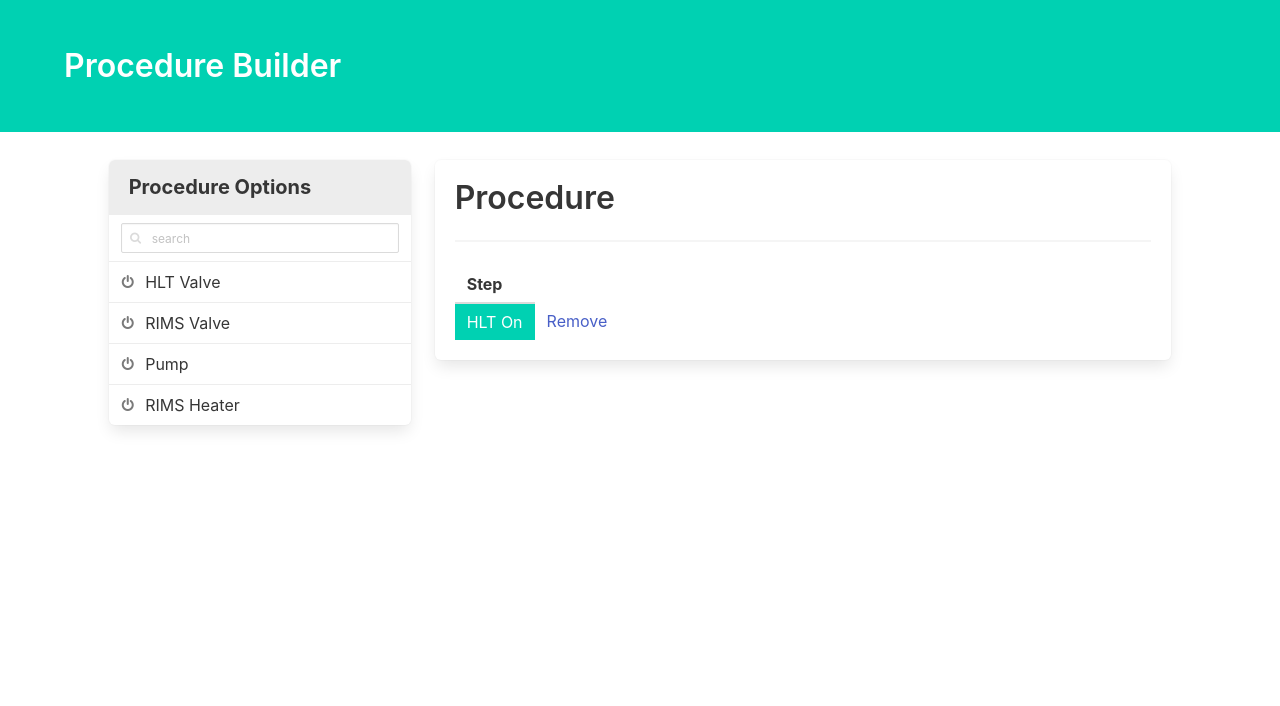
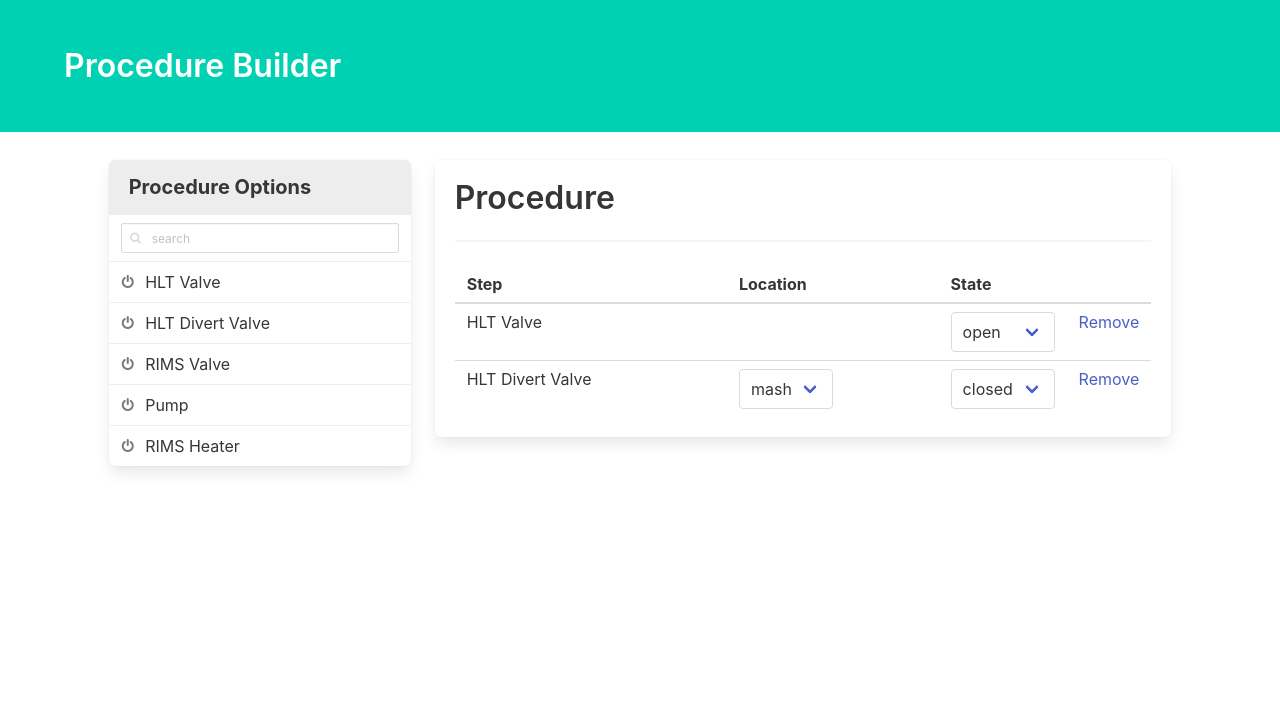
Before and after one commit to llamicron/weber, a Flask app: page / in a window 1280 px wide. Shown: the top 706 px of the page. Run offline with Flask 2, Linux system fonts and the light colour scheme; some libraries are stand-ins or nearby versions.

Commit message:
Commit before something potentially stupid

```diff
--- a/static/components.js
+++ b/static/components.js
@@ -14,9 +14,22 @@ Vue.component("bulma-hero", {
 
 Vue.component("panel-item", {
   props: ['id', 'name'],
+
+  data() {
+    return {
+      isActive: false
+    }
+  },
+
+  methods: {
+    toggleActive() {
+      this.isActive = !this.isActive
+    }
+  },
+
   template: `
   <!-- Pump Panel Item -->
-  <a class="panel-block">
+  <a class="panel-block" :class="{ 'is-active': isActive }" @click="toggleActive">
     <span class="panel-icon">
       <i class="fa fa-power-off" aria-hidden="true"></i>
     </span>
--- a/static/procedures.js
+++ b/static/procedures.js
@@ -2,21 +2,26 @@ var procedureBuilder = new Vue({
   el: '#procedure-builder',
   data: {
     "relays": [
+
       {
         "name": "hlt",
-        "location": "",
         "state": 0,
         "prettyName": "HLT Valve"
       },
       {
+        "name": "hltDivert",
+        "location": 1,
+        "state": 0,
+        "prettyName": "HLT Divert Valve"
+      },
+      {
         "name": "rims",
-        "location": "",
+        "location": 1,
         "state": 0,
         "prettyName": "RIMS Valve"
       },
       {
         "name": "pump",
-        "location": null,
         "state": 0,
         "prettyName": "Pump"
       }
@@ -25,12 +30,22 @@ var procedureBuilder = new Vue({
       {
         "name": "rims",
         "state": 0,
-        "prettyName": "RIMS"
+        "prettyName": "RIMS Heater"
       }
     ],
 
     tableData: [
-      "HLT On"
+      {
+        "name": "hlt",
+        "state": 1,
+        "prettyName": "HLT Valve"
+      },
+      {
+        "name": "hltDivert",
+        "location": 1,
+        "state": 0,
+        "prettyName": "HLT Divert Valve"
+      },
     ]
   },
 
--- a/static/styles.css
+++ b/static/styles.css
@@ -3,16 +3,10 @@
 }
 
 
-th.is-1 {
-  width: 10%;
+#step-heading {
+  width: 60%;
 }
 
-th.is-2 {
-  width: 20%;
-}
-th.is-3 {
-  width: 30%;
-}
-th.is-4 {
+#location-heading {
   width: 40%;
 }
--- a/templates/index.html
+++ b/templates/index.html
@@ -2,6 +2,10 @@
 
 <head>
   <title>Weber Testing</title>
+  <!-- Bulma -->
+  <link rel="stylesheet" href="https://cdnjs.cloudflare.com/ajax/libs/bulma/0.5.1/css/bulma.css">
+  <!-- Custom CSS Styles -->
+  <link rel="stylesheet" href="(( url_for('static', filename='styles.css') ))">
 </head>
 
 <body>
@@ -31,48 +35,14 @@
             </p>
           </div>
 
-          <!-- HLT Panel Item -->
-          <!-- <a class="panel-block" id="hlt-relay-option" @click="addOption">
-            <span class="panel-icon">
-              <i class="fa fa-exchange" aria-hidden="true"></i>
-            </span>
-            HLT Valve
-          </a> -->
-          <panel-item id="hlt-valve-option" name="HLT Valve">
-            HLT Valve
+          <!-- Relay Items -->
+          <panel-item v-for="relay in relays" :id="relay.name + '-valve-option'" :name="relay.prettyName">
+            {{ relay.prettyName }}
           </panel-item>
 
-          <!-- RIMS Panel Item -->
-          <!-- <a class="panel-block" id="rims-relay-option" @click="addOption">
-            <span class="panel-icon">
-              <i class="fa fa-exchange" aria-hidden="true"></i>
-            </span>
-            RIMS Valve
-          </a> -->
-          <panel-item id="rims-valve-option" name="RIMS Valve">
-            RIMS Valve
-          </panel-item>
-
-          <!-- Pump Panel Item -->
-          <!-- <a class="panel-block" id="pump-relay-option" @click="addOption">
-            <span class="panel-icon">
-              <i class="fa fa-power-off" aria-hidden="true"></i>
-            </span>
-            Pump
-          </a> -->
-
-          <panel-item id="pump-option" name="Pump">
-            Pump
-          </panel-item>
-
-          <!-- <a class="panel-block" id="rims-option" @click="addOption">
-            <span class="panel-icon">
-              <i class="fa fa-thermometer-quarter" aria-hidden="true"></i>
-            </span>
-            RIMS Heater
-          </a> -->
-          <panel-item id="rims-option" name="RIMS Heater">
-            RIMS Heater
+          <!-- RIMS Items -->
+          <panel-item v-for="rim in rims" :id="rim.name + '-option'" :name="rim.prettyName">
+            {{ rim.prettyName }}
           </panel-item>
         </nav>
 
@@ -90,12 +60,31 @@
           <table class="table">
             <thead>
               <tr>
-                <th>Step</th>
+                <th id="step-heading">Step</th>
+                <th id="location-heading">Location</th>
+                <th>State</th>
+                <th></th>
               </tr>
             </thead>
             <tbody>
-              <tr v-for="row in tableData">
-                <td class="is-primary">{{ row }}</td>
+              <tr v-for="item in tableData">
+                <td>{{ item.prettyName }}</td>
+                <td>
+                  <div v-if="item.location == 0 || item.location == 1" class="select">
+                    <select v-model="item.location" name="location-select" id="location-select">
+                      <option value="1">mash</option>
+                      <option value="0">boil</option>
+                    </select>
+                  </div>
+                </td>
+                <td>
+                  <div class="select">
+                    <select v-model="item.state" name="state-select" id="state-select">
+                      <option value="1">open</option>
+                      <option value="0">closed</option>
+                    </select>
+                  </div>
+                </td>
                 <td><a href="#">Remove</a></td>
               </tr>
             </tbody>
@@ -112,16 +101,13 @@
   <script src="https://unpkg.com/vue"></script>
   <!-- Axios -->
   <script src="https://cdnjs.cloudflare.com/ajax/libs/axios/0.16.2/axios.min.js"></script>
-  <!-- Bulma -->
-  <link rel="stylesheet" href="https://cdnjs.cloudflare.com/ajax/libs/bulma/0.5.1/css/bulma.css">
-  <!-- Custom CSS Styles -->
-  <link rel="stylesheet" href="(( url_for('static', filename='styles.css') ))">
+
   <!-- Font Awesome -->
   <link rel="stylesheet" href="https://maxcdn.bootstrapcdn.com/font-awesome/4.7.0/css/font-awesome.min.css">
   <!-- Custom JS (Vue Components) -->
   <script type="text/javascript" src="(( url_for('static', filename='components.js') ))"></script>
+  <!-- Custom JS (Vue Data) -->
   <script type="text/javascript" src="(( url_for('static', filename='procedures.js') ))"></script>
-  <!-- Custom JS (Vue Data) -->
 </body>
 
 </html>
```
